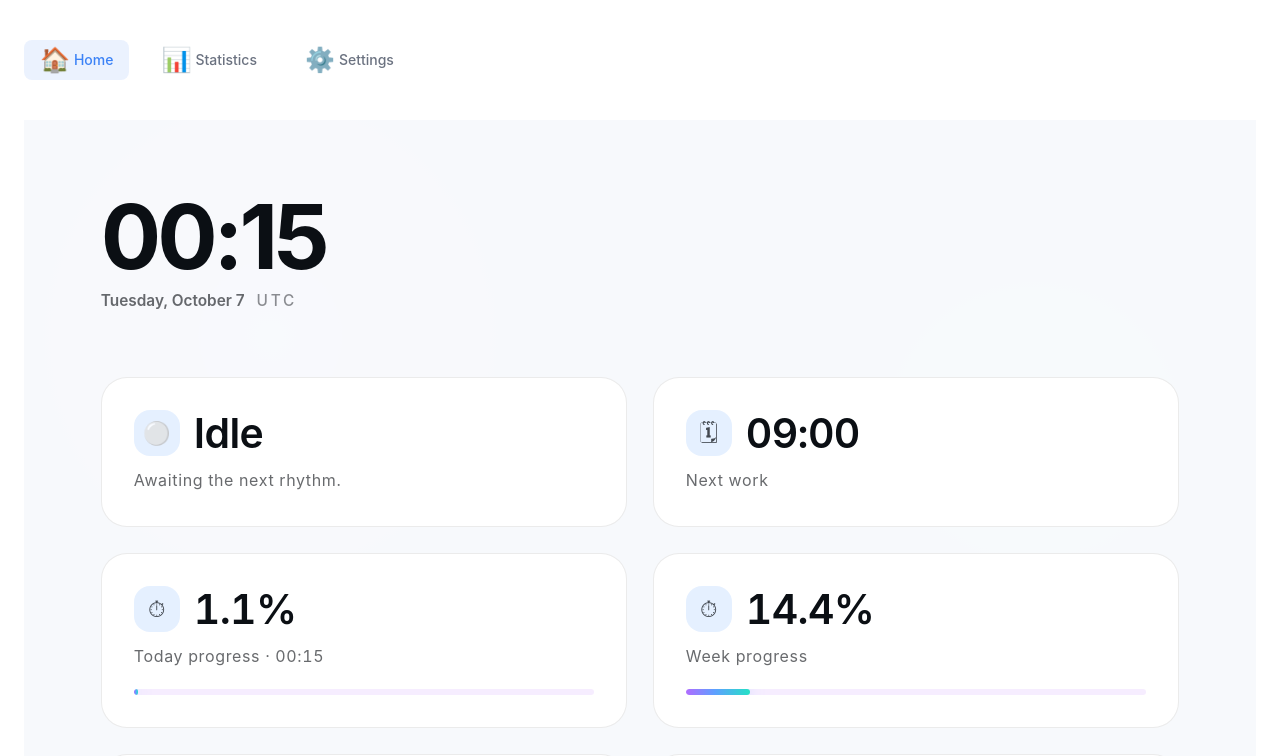
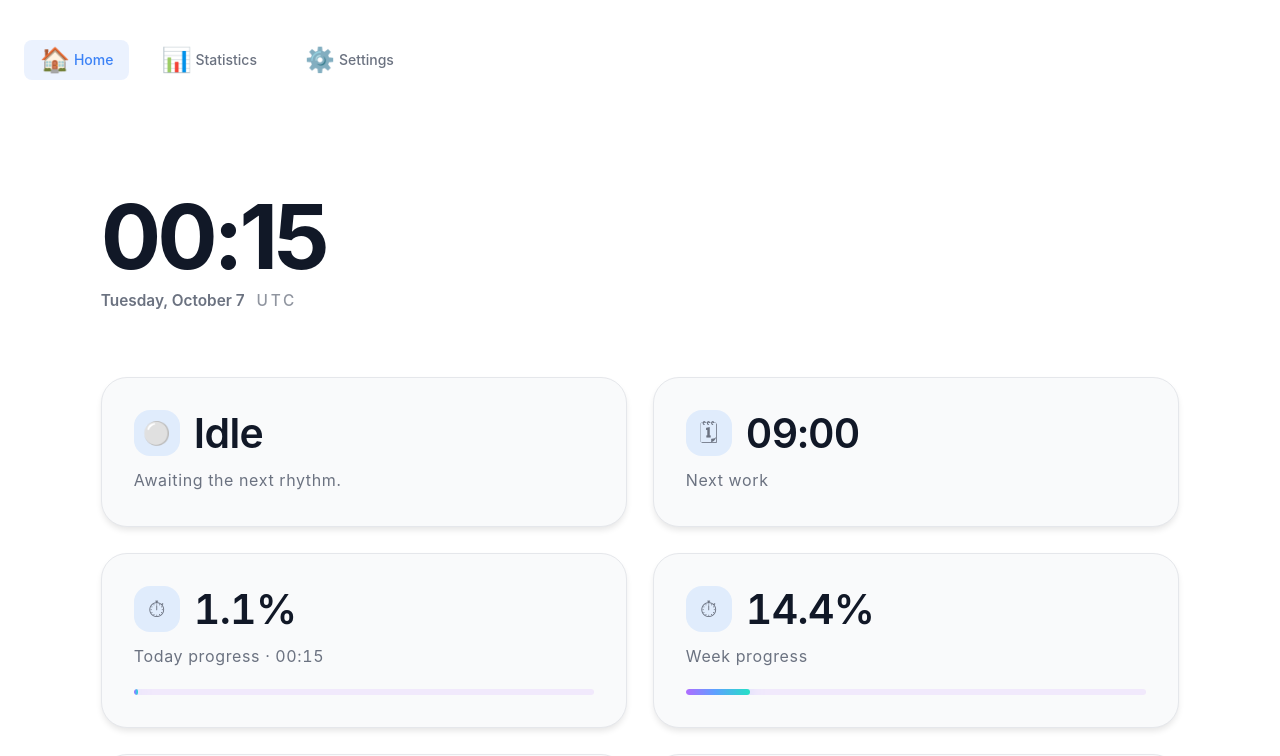
Before and after one commit to youtonghy/RESTY, a React (Vite) app: page / in a window 1280 px wide. Shown: the top 756 px of the page. Built offline with nearby package versions, Linux system fonts and the light colour scheme.

Commit message:
更新Dashboard.css和Dashboard.tsx，移除单独的氛围背景，调整样式以跟随全局主题变量，提升页面一致性和适应性。

```diff
--- a/src/pages/Dashboard.css
+++ b/src/pages/Dashboard.css
@@ -4,50 +4,15 @@
   display: flex;
   flex-direction: column;
   padding: clamp(48px, 6vw, 90px) 0;
-  background: var(--dashboard-bg);
-  color: var(--dashboard-text);
+  background: transparent; /* 跟随全局背景 */
+  color: var(--color-text-primary); /* 跟随全局文字色 */
   transition: background 0.4s ease, color 0.4s ease;
   overflow: hidden;
-
-  /* 默认主题变量 - 使用浅色主题作为默认 */
-  --dashboard-bg: #f7f9fc;
-  --dashboard-card: #ffffff;
-  --dashboard-border: rgba(0, 0, 0, 0.08);
-  --dashboard-shadow: 0 16px 40px -24px rgba(94, 160, 255, 0.25);
-  --dashboard-glow: rgba(36, 225, 198, 0.28);
-  --dashboard-text: #0b0f14;
-  --dashboard-subtext: rgba(11, 15, 20, 0.62);
-  --dashboard-icon: rgba(11, 15, 20, 0.75);
-  --tips-item-bg: rgba(176, 108, 255, 0.08);
-
-}
-
-/* 深色模式（跟随全局 data-theme，而非系统偏好） */
-[data-theme='dark'] .dashboard-page {
-  --dashboard-bg: #0b0f14;
-  --dashboard-card: #10151c;
-  --dashboard-border: rgba(255, 255, 255, 0.08);
-  --dashboard-shadow: 0 18px 48px -26px rgba(12, 16, 22, 0.85);
-  --dashboard-glow: rgba(94, 160, 255, 0.24);
-  --dashboard-text: #f1f5ff;
-  --dashboard-subtext: rgba(241, 245, 255, 0.66);
-  --dashboard-icon: rgba(241, 245, 255, 0.72);
-  --tips-item-bg: rgba(36, 225, 198, 0.12);
 }
 
 
 
-.dashboard-atmosphere {
-  position: absolute;
-  inset: 0;
-  pointer-events: none;
-  background:
-    radial-gradient(50% 60% at 20% 20%, rgba(176, 108, 255, 0.24), transparent 62%),
-    radial-gradient(42% 46% at 82% 28%, rgba(36, 225, 198, 0.18), transparent 70%),
-    radial-gradient(18% 20% at 60% 80%, rgba(94, 160, 255, 0.22), transparent 80%);
-  opacity: 0.85;
-  mix-blend-mode: screen;
-}
+/* 去除单独的氛围背景，页面直接使用全局背景 */
 
 .dashboard-content {
   position: relative;
@@ -88,7 +53,7 @@
   font-weight: 700;
   letter-spacing: -0.045em;
   line-height: 0.9;
-  color: var(--dashboard-text);
+  color: var(--color-text-primary);
 }
 
 .hero-meta-row {
@@ -96,7 +61,7 @@
   flex-wrap: wrap;
   align-items: baseline;
   gap: 12px;
-  color: var(--dashboard-subtext);
+  color: var(--color-text-secondary);
   font-size: clamp(0.85rem, 1.2vw, 1rem);
 }
 
@@ -131,7 +96,7 @@
   margin-top: 12px;
   font-size: clamp(1rem, 1.6vw, 1.18rem);
   letter-spacing: 0.02em;
-  color: var(--dashboard-subtext);
+  color: var(--color-text-secondary);
   max-width: 36ch;
 }
 
@@ -145,13 +110,10 @@
 
 .tile-card {
   position: relative;
-  background: var(--dashboard-card);
+  background: var(--color-surface);
   border-radius: 26px;
-  border: 1px solid var(--dashboard-border);
-  box-shadow:
-    0 0 0 1px rgba(255, 255, 255, 0.02) inset,
-    0 18px 36px -24px var(--dashboard-shadow),
-    0 10px 32px -28px var(--dashboard-glow);
+  border: 1px solid var(--color-border);
+  box-shadow: var(--shadow-md);
   padding: clamp(24px, 4vw, 32px);
   transition: transform 0.3s ease, box-shadow 0.3s ease, opacity 0.35s ease;
   opacity: 0;
@@ -162,10 +124,7 @@
 
 .tile-card:hover {
   transform: translateY(-2px);
-  box-shadow:
-    0 0 0 1px rgba(255, 255, 255, 0.04) inset,
-    0 22px 46px -28px var(--dashboard-shadow),
-    0 14px 38px -24px var(--dashboard-glow);
+  box-shadow: var(--shadow-lg);
 }
 
 .tile-card:focus-visible {
@@ -201,7 +160,7 @@
   height: 46px;
   border-radius: 16px;
   background: rgba(94, 160, 255, 0.16);
-  color: var(--dashboard-icon);
+  color: var(--color-text-secondary);
   font-size: 1.4rem;
 }
 
@@ -209,12 +168,12 @@
   font-size: clamp(1.8rem, 3.2vw, 2.9rem);
   font-weight: 600;
   letter-spacing: -0.015em;
-  color: var(--dashboard-text);
+  color: var(--color-text-primary);
 }
 
 .tile-label {
   font-size: clamp(0.9rem, 1.4vw, 1rem);
-  color: var(--dashboard-subtext);
+  color: var(--color-text-secondary);
   letter-spacing: 0.04em;
   line-height: 1.6;
 }
@@ -247,7 +206,7 @@
 .tips-text {
   font-size: clamp(1rem, 1.6vw, 1.1rem);
   line-height: 1.6;
-  color: var(--dashboard-text);
+  color: var(--color-text-primary);
 }
 
 
--- a/src/pages/Dashboard.tsx
+++ b/src/pages/Dashboard.tsx
@@ -463,7 +463,6 @@ export function Dashboard() {
 
   return (
     <div className="dashboard-page">
-      <div className="dashboard-atmosphere" aria-hidden="true" />
       <div className="dashboard-content">
         <header className="dashboard-header">
           <div className="header-main">
```
